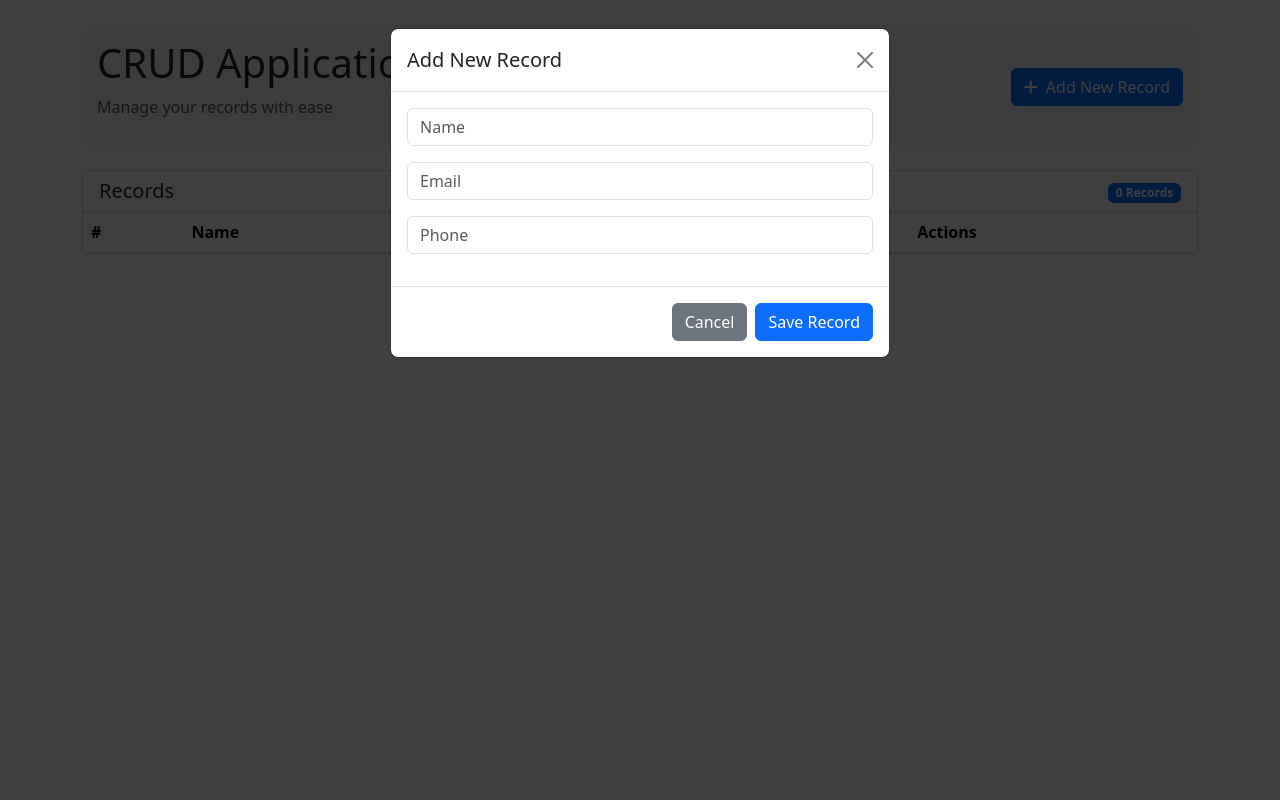
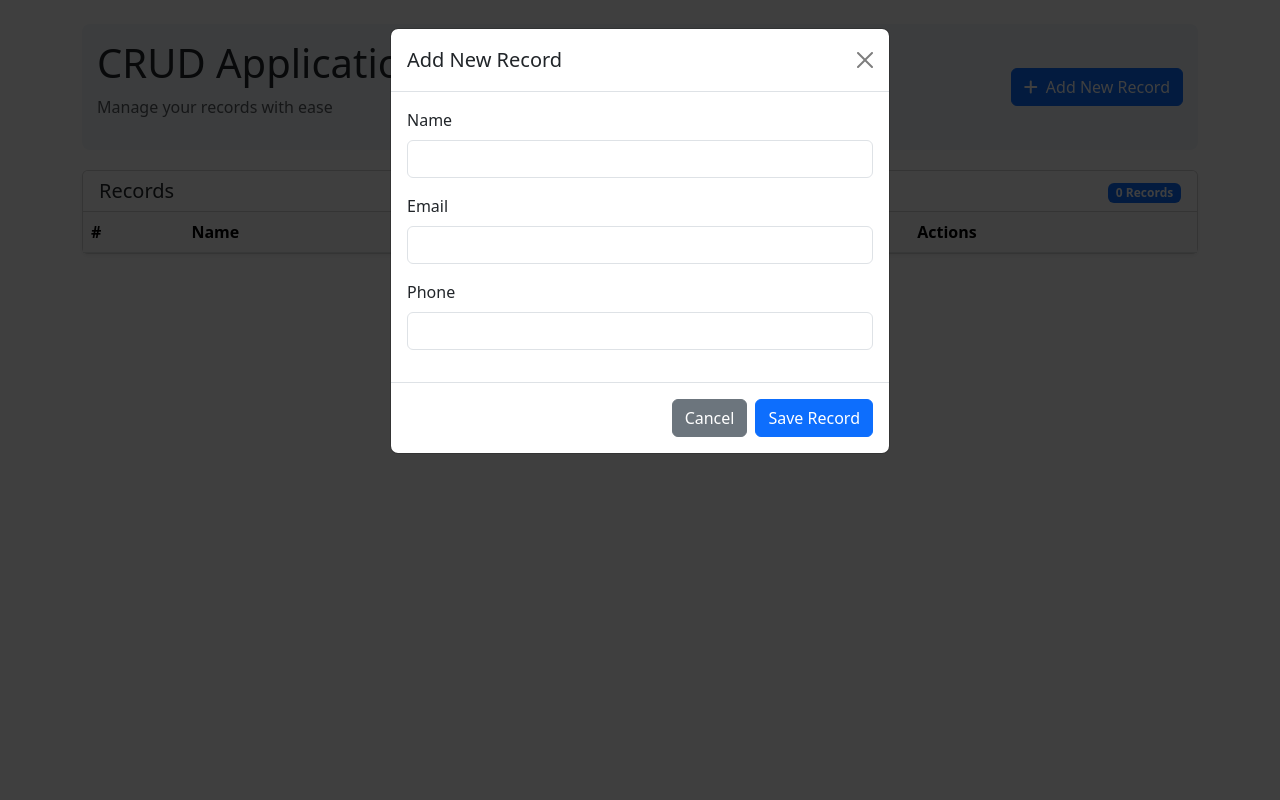
Before and after one commit to kibali-cell/Flask-CRUD-Application, a Flask app: page / in a window 1280 px wide, after a click on "Add New Record". Run offline with Flask 3, Linux system fonts and the light colour scheme; lists and menus that the app fills with data are empty; some libraries are stand-ins or nearby versions.

Commit message:
minor modification

```diff
--- a/App.py
+++ b/App.py
@@ -62,6 +62,15 @@ def update():
 
         return redirect(url_for('Index'))
 
+@app.route('/delete/<id>', methods=['GET', 'POST'])
+def delete(id):
+    my_data = Data.query.get(id)
+    db.session.delete(my_data)
+    db.session.commit()
+    flash("Data Deleted Successfully")
+
+    return redirect(url_for('Index'))
+
 
 
 if __name__ == "__main__":
--- a/templates/index.html
+++ b/templates/index.html
@@ -104,15 +101,24 @@
     <!-- Add Record Modal -->
     <div class="modal fade" id="addRecordModal" tabindex="-1" aria-hidden="true">
         <div class="modal-dialog">
-            <form class="modal-content" id="addRecordForm" method="POST" action="{{ url_for('insert') }}">
+            <form class="modal-content" method="POST" action="{{ url_for('insert') }}">
                 <div class="modal-header">
                     <h5 class="modal-title">Add New Record</h5>
-                    <button type="button" class="btn-close" data-bs-dismiss="modal"></button>
+                    <button type="button" class="btn-close" data-bs-dismiss="modal" aria-label="Close"></button>
                 </div>
                 <div class="modal-body">
-                    <input type="text" class="form-control mb-3" name="name" placeholder="Name" required>
-                    <input type="email" class="form-control mb-3" name="email" placeholder="Email" required>
-                    <input type="text" class="form-control mb-3" name="phone" placeholder="Phone" required>
+                    <div class="mb-3">
+                        <label for="name" class="form-label">Name</label>
+                        <input type="text" class="form-control" name="name" id="name" required>
+                    </div>
+                    <div class="mb-3">
+                        <label for="email" class="form-label">Email</label>
+                        <input type="email" class="form-control" name="email" id="email" required>
+                    </div>
+                    <div class="mb-3">
+                        <label for="phone" class="form-label">Phone</label>
+                        <input type="text" class="form-control" name="phone" id="phone" required>
+                    </div>
                 </div>
                 <div class="modal-footer">
                     <button type="button" class="btn btn-secondary" data-bs-dismiss="modal">Cancel</button>
@@ -161,7 +168,7 @@
                         <label for="editEmail" class="form-label">Email</label>
                         <input type="email" class="form-control" name="email" id="editEmail" required>
                     </div>
-                    <div class="mb-3,三>
+                    <div class="mb-3">
                         <label for="editPhone" class="form-label">Phone</label>
                         <input type="text" class="form-control" name="phone" id="editPhone" required>
                     </div>
@@ -241,11 +247,11 @@
         var modal = this;
         modal.querySelector('#deleteId').textContent = id;
         modal.querySelector('#deleteName').textContent = name;
-        modal.querySelector('#deleteIdInput').value = id;
+        modal.querySelector('form').action = "/delete/" + id;
     });
 
     // Initialize Tooltips
-    var tooltipTriggerList = [].slice.call(document.querySelectorAll('[data-bs-toggle="tooltip"]'));
+    var tooltipTriggerList = [].slice.call(document.querySelectorAll('[data-bs-tooltip="tooltip"]'));
     var tooltipList = tooltipTriggerList.map(function (tooltipTriggerEl) {
         return new bootstrap.Tooltip(tooltipTriggerEl);
     });
```
Also changed, not shown: other parts of templates/index.html (+15 -18 lines).
